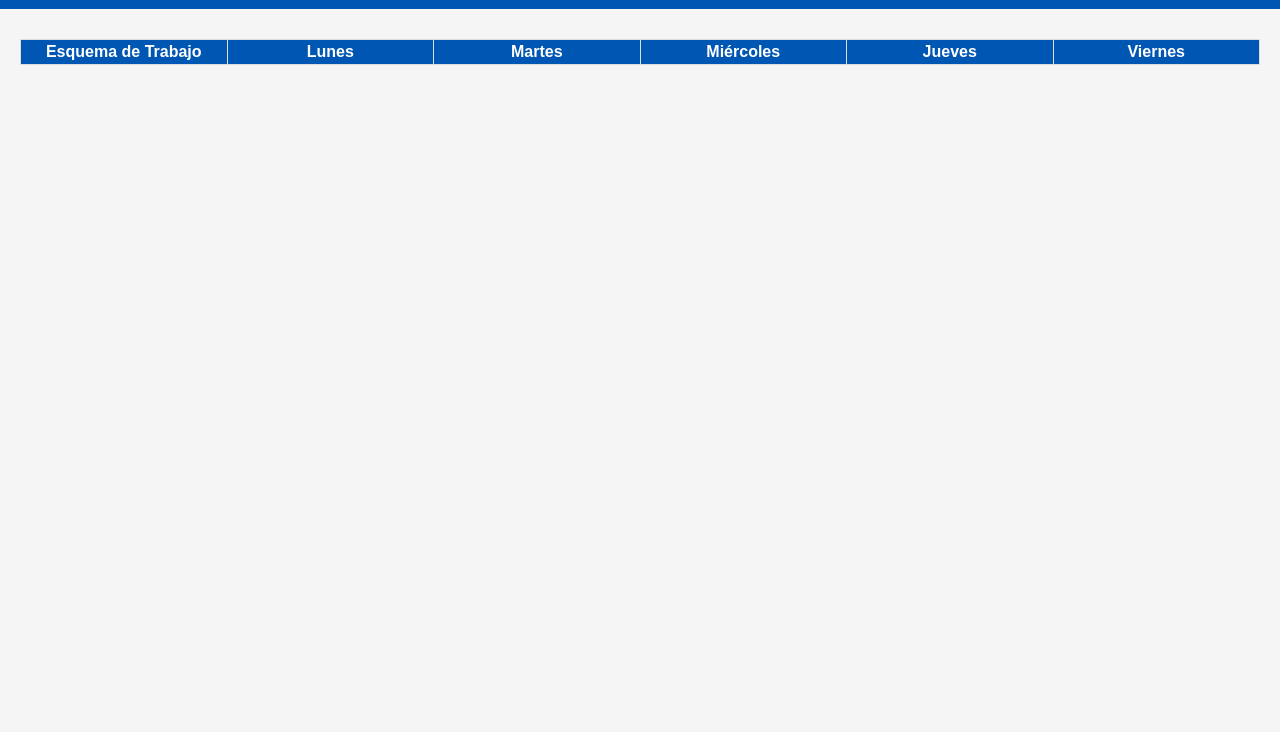
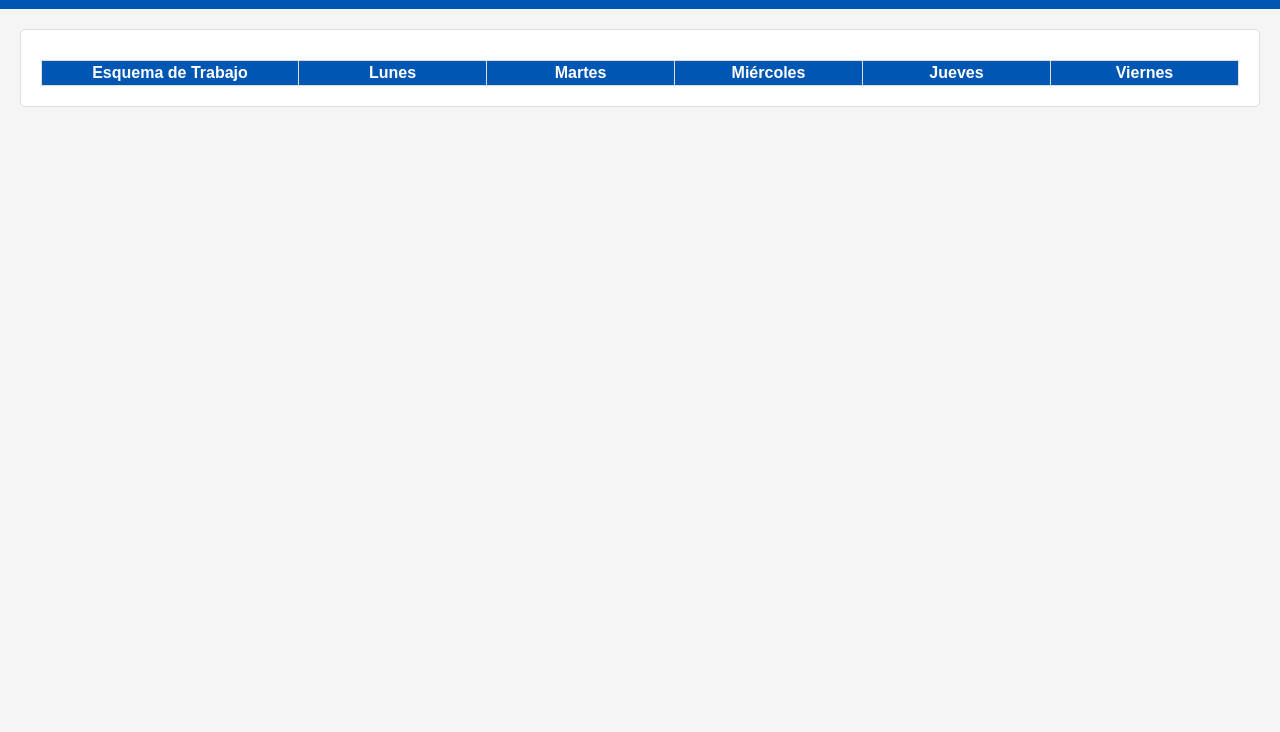
Before and after one commit to JP2385/anestesiadelvalle, a website built with webpack: page frontend/workSchemes.html in a window 1280 px wide. Shown: the part 68-800 px from the top of the page. Built offline with nearby package versions, Linux system fonts and the light colour scheme; no server answers; sample sign-in values are in the browser's storage.

Commit message:
incorporación de colores

```diff
--- a/frontend/js/workSchemesWeek.js
+++ b/frontend/js/workSchemesWeek.js
@@ -45,6 +45,12 @@ function populateTable(users) {
                 const scheduleCell = document.createElement('td');
                 scheduleCell.textContent = schedule;
                 scheduleCell.rowSpan = maxRows; // Fusionar tantas filas como sea necesario
+
+                // Agregar la clase 'work-site' a las celdas con "Mañana", "Tarde" y "Variable"
+                if (["Mañana", "Tarde", "Variable"].includes(schedule)) {
+                    scheduleCell.classList.add('work-site');
+                }
+
                 row.appendChild(scheduleCell);
             }
 
@@ -73,6 +79,7 @@ function populateTable(users) {
     }
 }
 
+
 // Ejecutar la lógica al cargar la página
 window.addEventListener('DOMContentLoaded', () => {
     fetchUsers(apiUrl, (users) => {
--- a/frontend/workSchemes.html
+++ b/frontend/workSchemes.html
@@ -21,10 +21,11 @@
         </a>
     </header>
     <main>
-    <table id="work-schedule-table" border="1">
+    <div class="summary-container" id="summary-container">
+    <table id="work-schedule-table" border="1" class="summary-table">
         <thead>
             <tr>
-                <th>Esquema de Trabajo</th>
+                <th class="work-site">Esquema de Trabajo</th>
                 <th>Lunes</th>
                 <th>Martes</th>
                 <th>Miércoles</th>
@@ -36,6 +37,7 @@
             <!-- Las filas se generarán dinámicamente -->
         </tbody>
     </table>
+    </div>
     </main>
 </body>
 </html>
```
